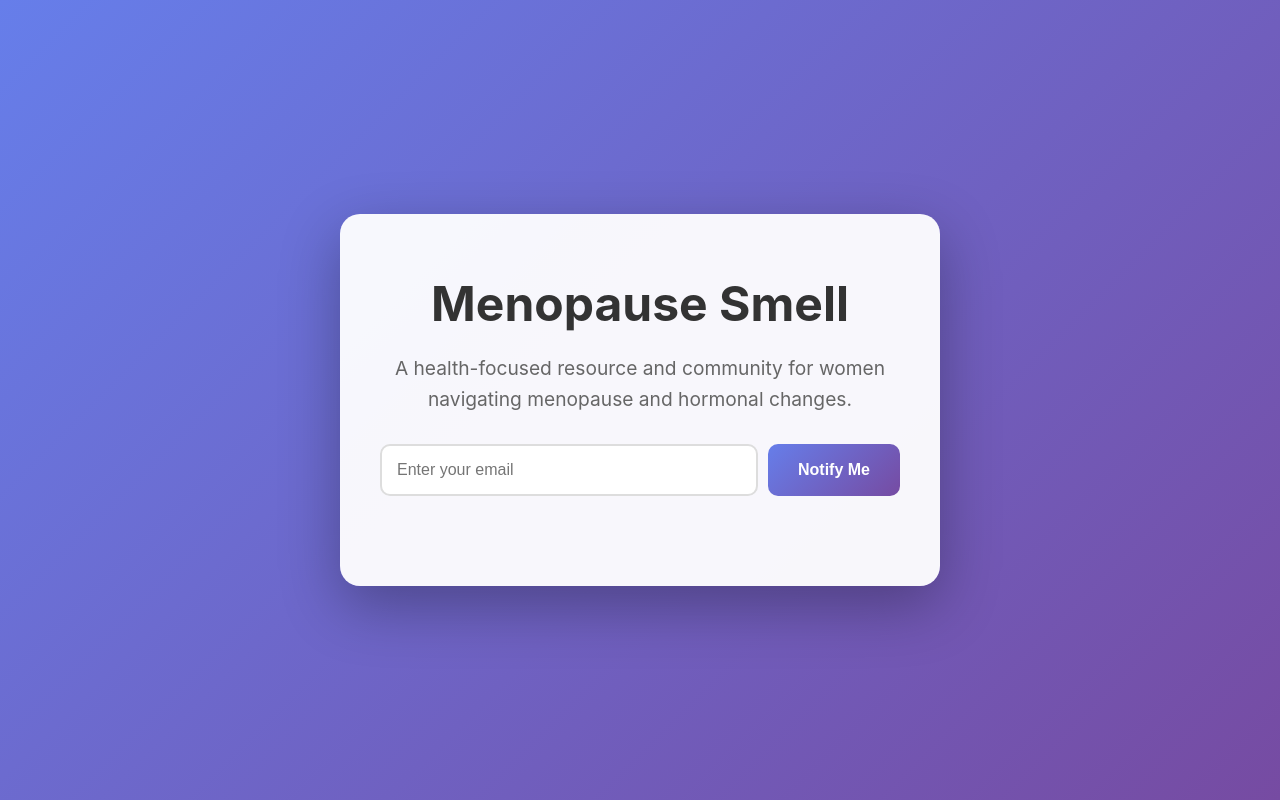
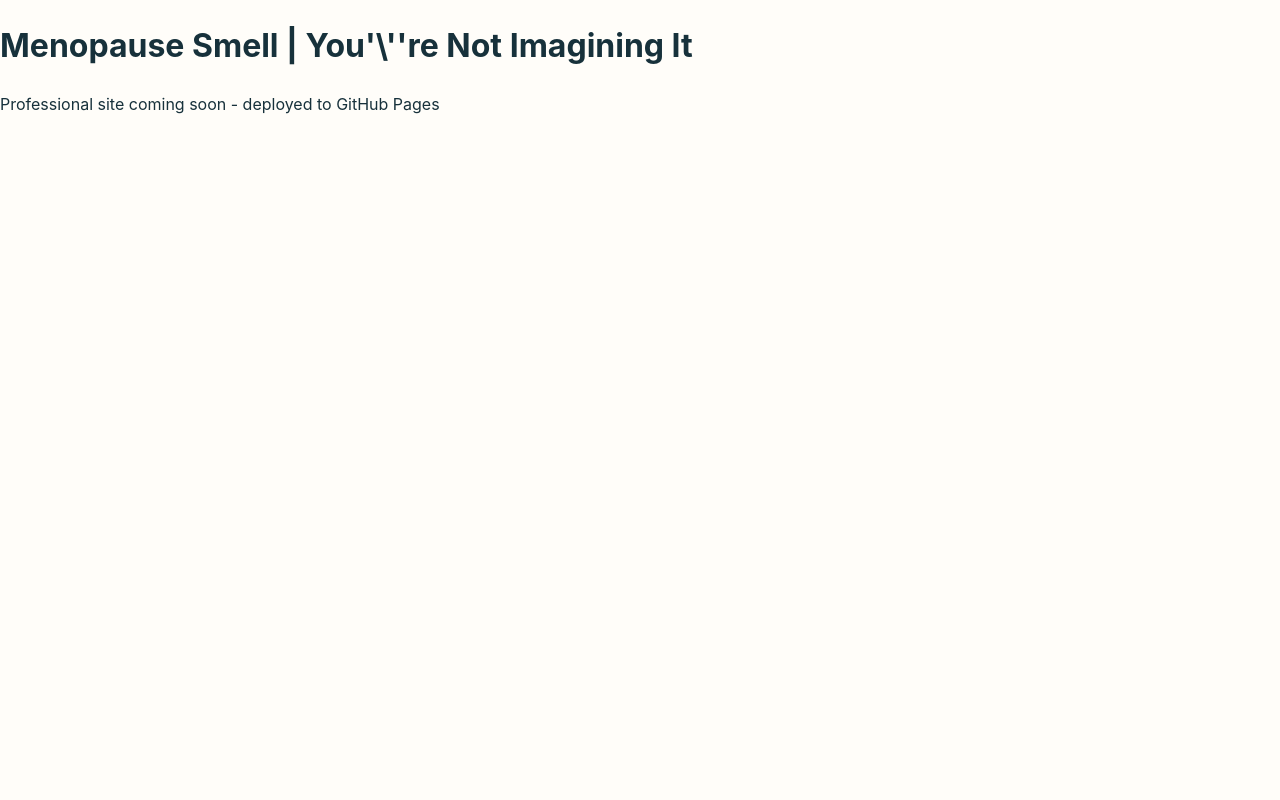
Before and after one commit to ryanmoalemi/menopausesmell.com, a plain HTML site: page index.html in a window 1280 px wide. Drawn offline with Linux system fonts and the light colour scheme.

Commit message:
Update index.html with professional landing page content

```diff
--- a/index.html
+++ b/index.html
@@ -1,113 +1,16 @@
 <!DOCTYPE html>
-<html lang="en">
+<html lang='en'>
 <head>
-    <meta charset="UTF-8">
-    <meta name="viewport" content="width=device-width, initial-scale=1.0">
-    <title>Menopause Smell - Coming Soon</title>
-    <style>
-        * {
-            margin: 0;
-            padding: 0;
-            box-sizing: border-box;
-        }
-
-        body {
-            font-family: -apple-system, BlinkMacSystemFont, 'Segoe UI', Roboto, Oxygen, Ubuntu, Cantarell, sans-serif;
-            background: linear-gradient(135deg, #667eea 0%, #764ba2 100%);
-            min-height: 100vh;
-            display: flex;
-            align-items: center;
-            justify-content: center;
-            padding: 20px;
-        }
-
-        .container {
-            text-align: center;
-            background: rgba(255, 255, 255, 0.95);
-            border-radius: 20px;
-            padding: 60px 40px;
-            max-width: 600px;
-            box-shadow: 0 20px 60px rgba(0, 0, 0, 0.3);
-        }
-
-        h1 {
-            color: #333;
-            font-size: 3em;
-            margin-bottom: 20px;
-        }
-
-        p {
-            color: #666;
-            font-size: 1.2em;
-            margin-bottom: 30px;
-            line-height: 1.6;
-        }
-
-        .email-form {
-            display: flex;
-            gap: 10px;
-            margin-bottom: 30px;
-        }
-
-        input {
-            flex: 1;
-            padding: 15px;
-            border: 2px solid #ddd;
-            border-radius: 10px;
-            font-size: 1em;
-        }
-
-        input:focus {
-            outline: none;
-            border-color: #667eea;
-        }
-
-        button {
-            padding: 15px 30px;
-            background: linear-gradient(135deg, #667eea 0%, #764ba2 100%);
-            color: white;
-            border: none;
-            border-radius: 10px;
-            font-size: 1em;
-            font-weight: bold;
-            cursor: pointer;
-            transition: transform 0.2s;
-        }
-
-        button:hover {
-            transform: scale(1.05);
-        }
-
-        .message {
-            color: #667eea;
-            font-weight: bold;
-            margin-top: 20px;
-        }
-    </style>
+  <meta charset='UTF-8' />
+  <meta name='viewport' content='width=device-width, initial-scale=1.0' />
+  <meta name='description' content='MenopauseSmell.com explains why body odor can change during perimenopause and menopause, what women report, and what may help.' />
+  <title>Menopause Smell | You're Not Imagining It</title>
+  <style>
+    :root{--ink:#17313b;--green:#244d33;--purple:#8d4eb3;--purple-dark:#744094;--cream:#fbf8f2;--rose:#f8efeb;--lav:#f4edf8;--sage:#edf4eb;--line:#e7e0d8;--muted:#6c7478;--white:#ffffff;--shadow:0 12px 30px rgba(41,36,32,.08);--radius:22px;--max:1180px;}*{box-sizing:border-box}html{scroll-behavior:smooth}body{margin:0;color:var(--ink);background:#fffdf9;font-family:Inter, ui-sans-serif, system-ui, -apple-system, BlinkMacSystemFont, 'Segoe UI', sans-serif;line-height:1.55;}img{max-width:100%;display:block}a{text-decoration:none;color:inherit}button,input{font:inherit}.container{width:min(var(--max), calc(100% - 36px));margin:auto}.brand{font-family:Georgia,serif;font-size:1.45rem;font-weight:700;white-space:nowrap;}.brand span{color:var(--purple)}.site-header{position:sticky;top:0;z-index:20;background:rgba(255,253,249,.93);backdrop-filter:blur(10px);border-bottom:1px solid rgba(231,224,216,.8);}.nav{min-height:76px;display:flex;align-items:center;justify-content:space-between;gap:24px;}
+  </style>
 </head>
 <body>
-    <div class="container">
-        <h1>Menopause Smell</h1>
-        <p>A health-focused resource and community for women navigating menopause and hormonal changes.</p>
-
-        <form class="email-form" id="signupForm">
-            <input type="email" id="email" placeholder="Enter your email" required>
-            <button type="submit">Notify Me</button>
-        </form>
-
-        <div class="message" id="message"></div>
-    </div>
-
-    <script>
-        const form = document.getElementById('signupForm');
-        const messageDiv = document.getElementById('message');
-
-        form.addEventListener('submit', (e) => {
-            e.preventDefault();
-            const email = document.getElementById('email').value;
-            messageDiv.textContent = 'Thank you! We\'ll notify you when we launch.';
-            form.reset();
-        });
-    </script>
+  <h1>Menopause Smell | You'\''re Not Imagining It</h1>
+  <p>Professional site coming soon - deployed to GitHub Pages</p>
 </body>
 </html>
```
